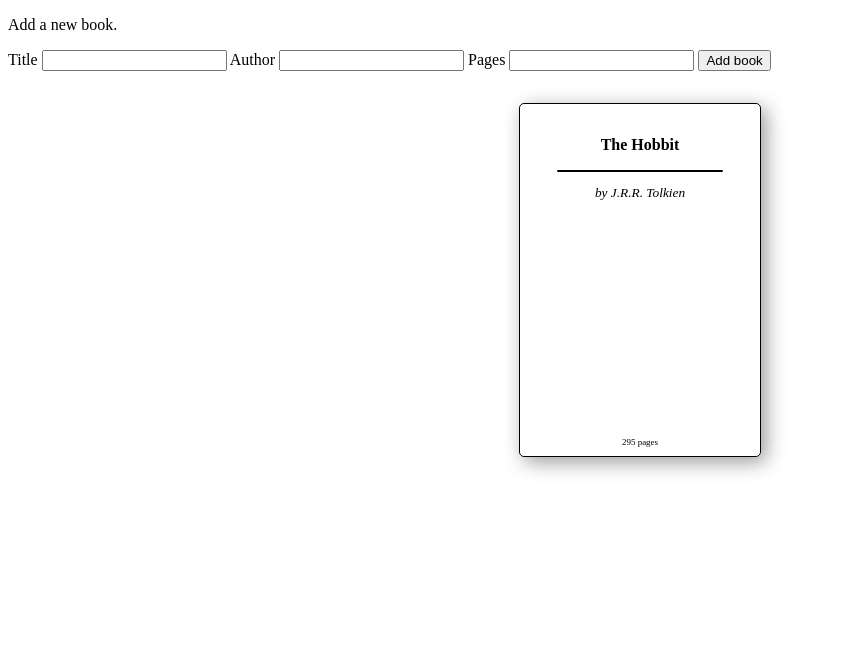
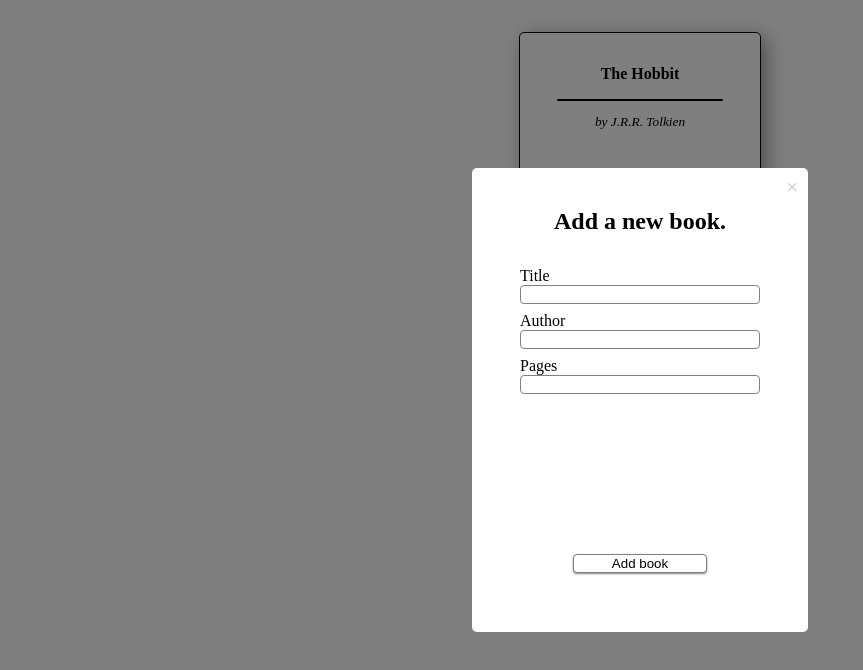
Before and after one commit to martenmatrix/book-library, a plain HTML site: page index.html in a window 1280 px wide. Shown: the whole page, without its empty margins (0-863 px from the left). Drawn offline with Linux system fonts and the light colour scheme.

Commit message:
Add CSS of modal for book-input

```diff
--- a/index.html
+++ b/index.html
@@ -11,16 +11,17 @@
 <body>
     <div id="book-input-modal">
         <form action="#" class="book-input">
+        <div id="close-button">+</div>
         <p class="header">Add a new book.</p>
 
         <label for="input-book-title">Title</label>
-        <input id="input-book-title" type="text"></input>
+        <input id="input-book-title" type="text" required></input>
 
         <label for="input-book-author">Author</label>
-        <input id="input-book-author" type="text"></input>
+        <input id="input-book-author" type="text" required></input>
 
         <label for="input-book-pages">Pages</label>
-        <input id="input-book-pages" type="text"></input>
+        <input id="input-book-pages" type="number" required></input>
 
         <input type="submit" value="Add book"></input>
         </form>
--- a/style.css
+++ b/style.css
@@ -1,3 +1,13 @@
+body {
+    margin: 0;
+    padding: 0;
+}
+
+textarea:focus, input:focus{
+    outline: none;
+}
+
+/*Book boxes*/
 #books {
     display: flex;
     align-items: center;
@@ -18,6 +28,7 @@
     padding: 1em;
 
     position: relative;
+    z-index: -1;
 }
 
 .book hr {
@@ -48,3 +59,80 @@
     right: 0;
     text-align: center;
 }
+
+
+/* Modal */
+#book-input-modal {
+    display: block;
+    position: absolute;
+    width: 100%;
+    height: 100%;
+    background-color: rgba(0, 0, 0, 0.5);
+}
+
+.book-input {
+    background-color: white;
+    position: fixed;
+    border-radius: 5px;
+
+    top: 50%;
+    left: 50%;
+    transform: translate(-50%, -50%);
+
+    height: 25rem;
+    width: 15rem;
+    padding: 3rem;
+    padding-top: 1rem;
+
+    display: flex;
+    flex-direction: column;
+}
+
+.book-input label {
+    padding-top: 0.5em;
+}
+
+.book-input input:not(input[type="submit"]) {
+    background-color: white;
+
+    border: solid 1px grey;
+    border-radius: 4px;
+}
+
+.book-input input[type="submit"] {
+    border: solid 1px grey;
+    border-radius: 4px;
+    background-color: white;
+
+    display: block;
+    margin: 0 auto;
+    margin-top: 10rem;
+
+    width: 10em;
+    box-shadow: 0 1px 2px 0 rgba(0,0,0,0.5);
+}
+
+.header {
+    text-align: center;
+    font-size: x-large;
+    font-weight: bold;
+}
+
+#close-button {
+    position: absolute;
+    right: 0.6rem;
+    top: 0.4rem;
+
+    font-size: 1.5em;
+
+    transform: rotate(45deg);
+    opacity: 0.2;
+
+    transition-duration: 500ms;
+    transition-property: opacity;
+    cursor: pointer;
+    }
+
+#close-button:hover {
+    opacity: 1;
+}
```
